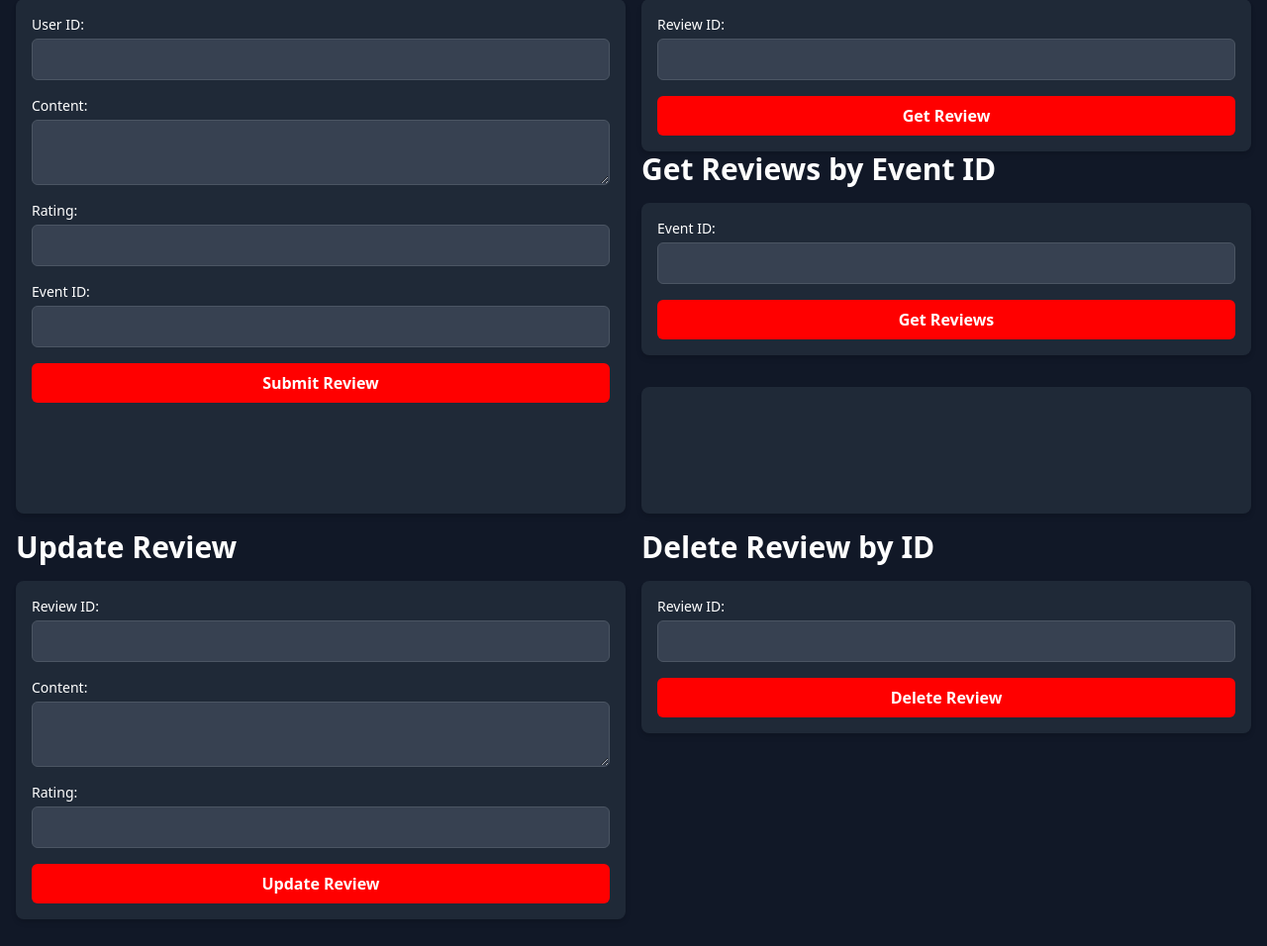
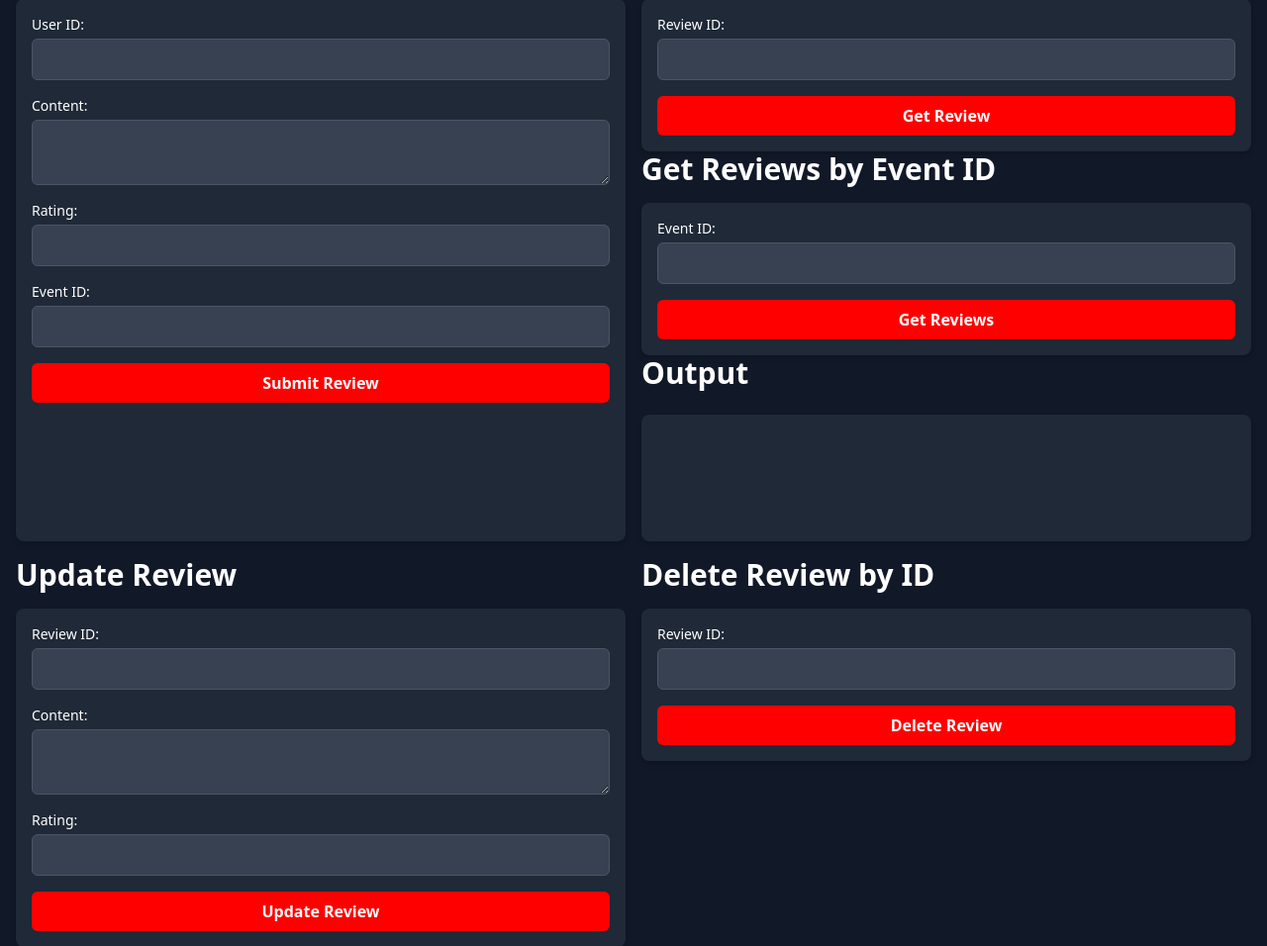
Before and after one commit to zVSciy/EventManager, a Flask app: page / in a window 1280 px wide. Shown: the part 129-1085 px from the top of the page at 99% size. Run offline with Flask 3, Linux system fonts and the light colour scheme.

Commit message:
feat: add header to reviews section for improved clarity

```diff
--- a/Review/frontend/templates/index.html
+++ b/Review/frontend/templates/index.html
@@ -75,7 +75,8 @@
                     <button type="submit" id="getReviewsButton" class="w-full btn-disabled text-white font-bold py-2 px-4 rounded-md">Get Reviews</button>
                 </form>
 
-                <div id="reviews" class="mt-8 bg-gray-800 p-16 rounded-lg shadow-md flex-grow"></div>
+                <h1 class="text-3xl font-bold mb-2 text-solana-primary">Output</h1>
+                <div id="reviews" class="mt-4 bg-gray-800 p-16 rounded-lg shadow-md flex-grow"></div>
             </div>
 
             <div class="w-full md:w-1/2 px-2 mb-4 flex flex-col">
```
